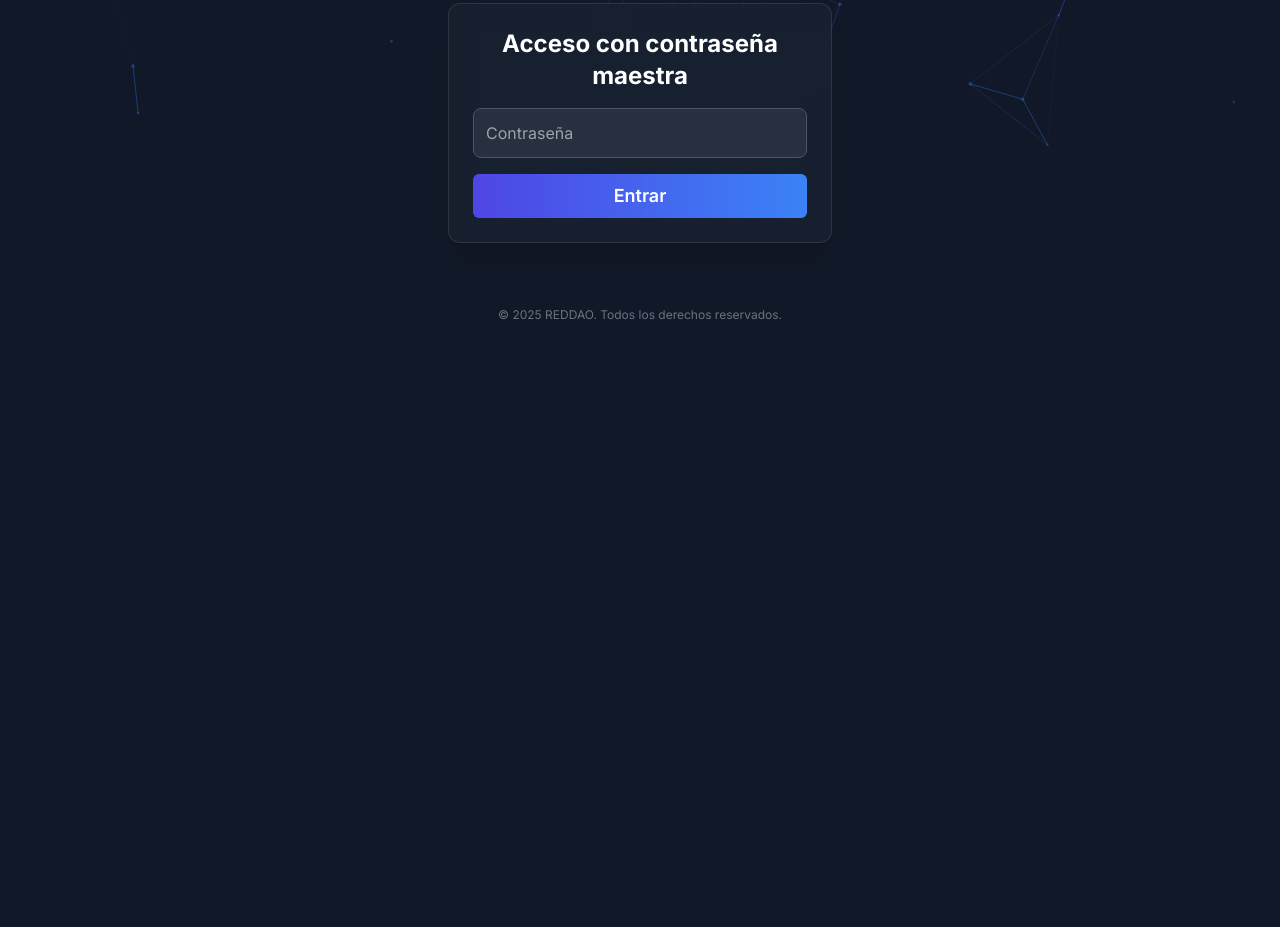
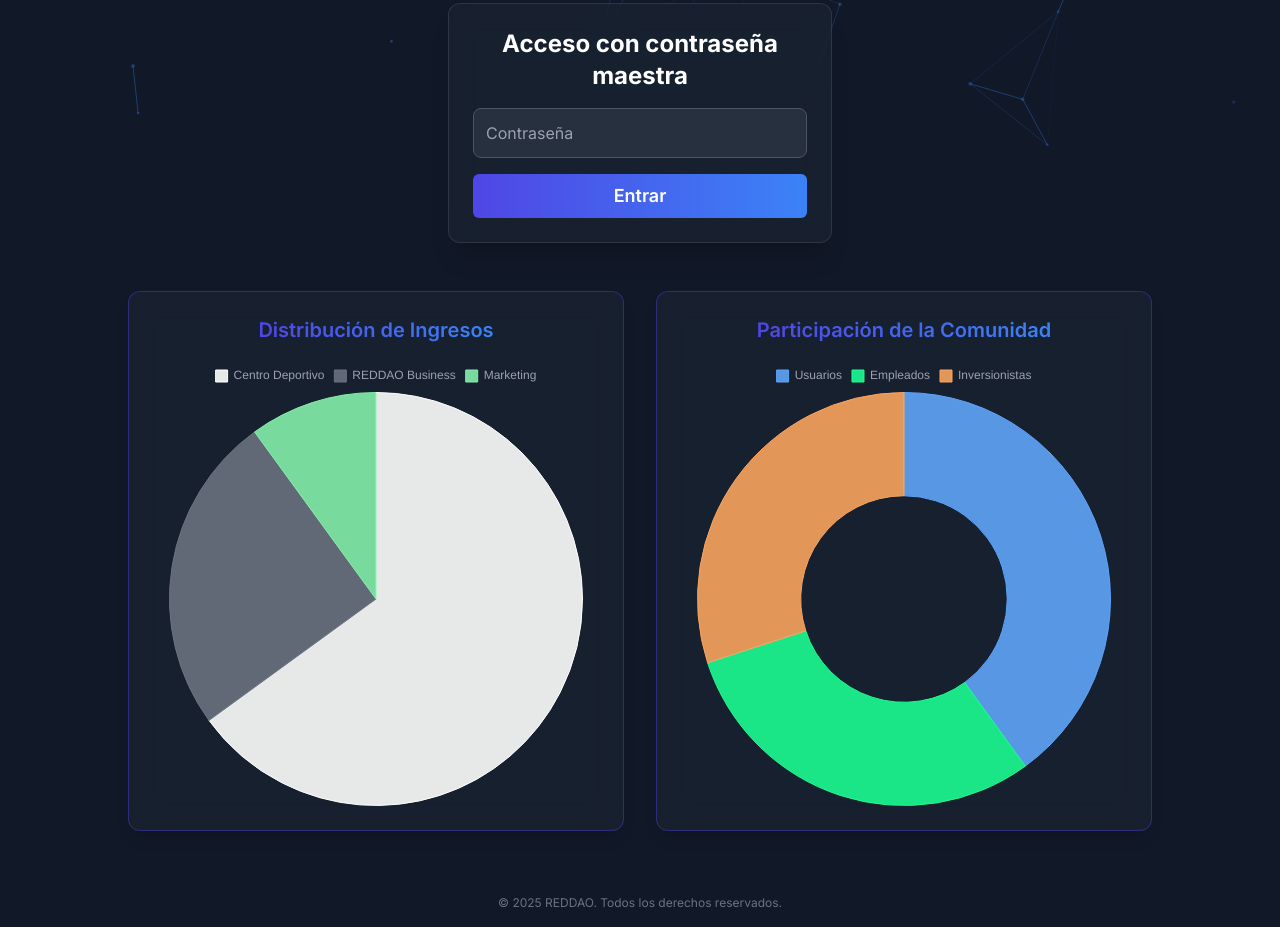
Before and after one commit to andresg01/Reddao, a plain HTML site: page frontend/index.html in a window 1280 px wide. Shown: the part 645-1572 px from the top of the page. Before the commit the page ends 984 px from the top, so only its background shows below. Drawn offline with nearby package versions, Linux system fonts and the light colour scheme; no server answers.

Commit message:
Graficos pantalla de inicio

```diff
--- a/frontend/index.html
+++ b/frontend/index.html
@@ -205,6 +205,7 @@
         }
         document.addEventListener('alpine:init', () => { Alpine.data('redDaoApp', redDaoApp); });
         document.addEventListener('DOMContentLoaded', () => {
+            // --- Partículas de fondo ---
             tsParticles.load('bgNetwork', {
                 fullScreen: { enable: false },
                 background: { color: { value: 'transparent' } },
@@ -223,12 +224,72 @@
                 },
                 detectRetina: true
             });
+
+            // --- Gráficos interactivos en la pantalla de bienvenida ---
+            const revenueCtx = document.getElementById('revenueChart');
+            if (revenueCtx) {
+                new Chart(revenueCtx, {
+                    type: 'pie',
+                    data: {
+                        labels: ['Centro Deportivo', 'REDDAO Business', 'Marketing'],
+                        datasets: [{
+                            data: [65, 25, 10],
+                            backgroundColor: [
+                                'rgba(255, 255, 255, 0.9)',
+                                'rgba(107, 114, 128, 0.9)',
+                                'rgba(134, 239, 172, 0.9)'
+                            ],
+                            borderColor: [
+                                'rgba(255, 255, 255, 1)',
+                                'rgba(107, 114, 128, 1)',
+                                'rgba(134, 239, 172, 1)'
+                            ],
+                            borderWidth: 1
+                        }]
+                    },
+                    options: {
+                        plugins: {
+                            legend: { labels: { color: '#9ca3af', boxWidth: 12 } }
+                        }
+                    }
+                });
+            }
+
+            const communityCtx = document.getElementById('communityChart');
+            if (communityCtx) {
+                new Chart(communityCtx, {
+                    type: 'doughnut',
+                    data: {
+                        labels: ['Usuarios', 'Empleados', 'Inversionistas'],
+                        datasets: [{
+                            data: [40, 30, 30],
+                            backgroundColor: [
+                                'rgba(96, 165, 250, 0.9)',
+                                'rgba(29, 252, 147, 0.9)',
+                                'rgba(250, 165, 96, 0.9)'
+                            ],
+                            borderColor: [
+                                'rgba(96, 165, 250, 1)',
+                                'rgba(29, 252, 147, 1)',
+                                'rgba(250, 165, 96, 1)'
+                            ],
+                            borderWidth: 1
+                        }]
+                    },
+                    options: {
+                        plugins: {
+                            legend: { labels: { color: '#9ca3af', boxWidth: 12 } }
+                        }
+                    }
+                });
+            }
         });
     </script>
 </head>
 <body class="bg-gray-900 text-gray-200" x-data="redDaoApp()" x-init="init()">
     <div id="bgNetwork" aria-hidden="true"></div>
 
+    <!-- === Bienvenida / Password Gate === -->
     <div x-show="showWelcome" x-cloak class="min-h-screen flex flex-col items-center justify-center p-4 text-center relative overflow-hidden">
         <h1 class="text-5xl md:text-6xl font-extrabold gradient-text drop-shadow-xl mb-6">REDDAO</h1>
         <p class="max-w-3xl text-lg md:text-xl text-gray-300 mb-8 leading-relaxed">Plataforma Deportiva <span class="gradient-text font-semibold">Descentralizada</span> que conecta<br/>centros deportivos, usuarios, empleados, inversores y proveedores a través de <span class="gradient-text">blockchain</span>, incentivos tokenizados y gobernanza colectiva (DAO).</p>
@@ -259,10 +320,24 @@
             </div>
         </div>
         <span class="inline-block px-4 py-1 text-sm font-medium rounded-full bg-yellow-500/20 text-yellow-400 mb-8 animate-pulse">🚧 Proyecto en construcción - Acceso restringido 🚧</span>
+
+        <!-- === Formulario de contraseña maestra === -->
         <div class="w-full max-w-sm glass-modal p-6 rounded-xl shadow-xl">
             <h2 class="text-2xl font-bold mb-4 text-white">Acceso con contraseña maestra</h2>
             <input type="password" x-model="masterKey" placeholder="Contraseña" class="input mb-4" @keyup.enter="enterPlatform()">
             <button @click="enterPlatform()" class="w-full btn btn-gradient text-lg">Entrar</button>
+        </div>
+
+        <!-- === NUEVOS GRÁFICOS INTERACTIVOS === -->
+        <div id="welcomeCharts" class="mt-12 w-full max-w-5xl grid grid-cols-1 md:grid-cols-2 gap-8">
+            <div class="glass-modal p-6 rounded-xl shadow-lg border border-indigo-600/40 flex flex-col items-center">
+                <h3 class="text-xl font-semibold gradient-text mb-4">Distribución de Ingresos</h3>
+                <canvas id="revenueChart" class="w-full"></canvas>
+            </div>
+            <div class="glass-modal p-6 rounded-xl shadow-lg border border-indigo-600/40 flex flex-col items-center">
+                <h3 class="text-xl font-semibold gradient-text mb-4">Participación de la Comunidad</h3>
+                <canvas id="communityChart" class="w-full"></canvas>
+            </div>
         </div>
         <footer class="mt-16 text-xs text-gray-500">&copy; 2025 REDDAO. Todos los derechos reservados.</footer>
     </div>
```
